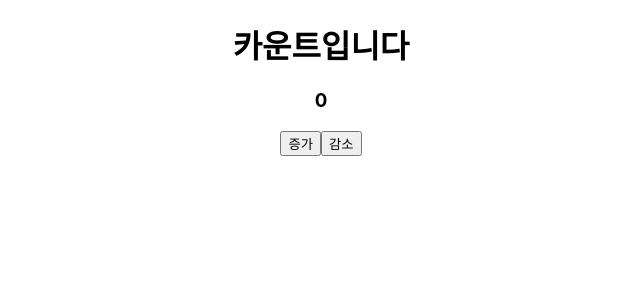
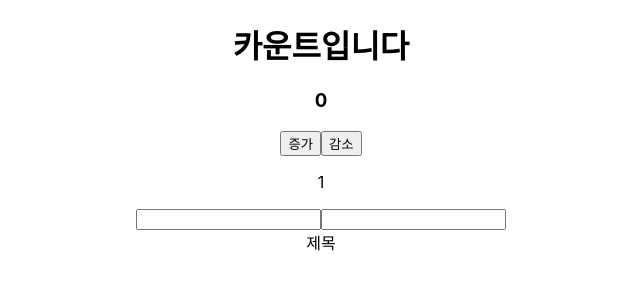
Before and after one commit to hj-Seong/green-react-redux, a React (Create React App) app in the folder redux-app/: page / in a window 1280 px wide. Shown: the top 300 px of the page, without its empty margins (319-959 px from the left). Built offline with nearby package versions, Linux system fonts and the light colour scheme.

Commit message:
1101 리덕스 모듈 컴바인

```diff
--- a/redux-app/src/App.js
+++ b/redux-app/src/App.js
@@ -1,10 +1,12 @@
 import './App.css';
 import CounterBox from './components/CounterBox';
+import Memo from './components/Memo';
 
 function App() {
   return (
     <div className="App">
       <CounterBox />
+      <Memo />
     </div>
   );
 }
--- a/redux-app/src/components/CounterBox.jsx
+++ b/redux-app/src/components/CounterBox.jsx
@@ -1,9 +1,11 @@
 import { useDispatch, useSelector } from "react-redux";
-import { increase } from "../modules/counter";
+import { change, increase } from "../modules/counter";
 
 const CounterBox = () => {
     // useSelector를 통해서 state의 원하는 값을 가져올수 있다
-    const number = useSelector((state)=>(state.number))
+    const number = useSelector((state)=>(state.counter.number))
+    const changeNum = useSelector((state)=>(state.counter.changeNum))
+
     // useDispatch를 통해서 사용할 함수를 가져옴
     const dispatch = useDispatch();
     return (
@@ -21,6 +23,12 @@ const CounterBox = () => {
             </button>
             {/** counter의 리듀서 함수를 수정해서 1씩 감소하는 버튼작성 */}
             <button onClick={()=>{dispatch({type:"decrease"})}}>감소</button>
+
+            {/** changeNum값을 바꿀 input */}
+            <p>{changeNum}</p>
+            <input type="text" onChange={(e)=>{dispatch({type:"change", payload :e.target.value })}}/>
+            <input type="text" onChange={(e)=>{dispatch( change(e.target.value) )}}/>
+
         </div>
     );
 }
--- /dev/null
+++ b/redux-app/src/components/Memo.jsx
@@ -0,0 +1,12 @@
+import { useSelector } from "react-redux";
+
+const Memo = () => {
+    const memolist = useSelector((state)=>state.memo.memolist)
+    return (
+        <div>
+            {memolist[0].title}
+        </div>
+    );
+}
+
+export default Memo;
--- a/redux-app/src/index.js
+++ b/redux-app/src/index.js
@@ -10,9 +10,11 @@ import {Provider} from "react-redux"
 import { createStore } from 'redux';
 // store에 추가할 couner state와 action
 import counter from './modules/counter';
+// rootReducer를 통해 한번에 묶어서 사용가능
+import rootReducer from './modules';
 
 //createStore를 이용하여 store 생성
-const store = createStore(counter)
+const store = createStore(rootReducer)
 
 const root = ReactDOM.createRoot(document.getElementById('root'));
 root.render(
--- a/redux-app/src/modules/counter.js
+++ b/redux-app/src/modules/counter.js
@@ -2,19 +2,26 @@
 // 초기값
 const initalState = {
     number : 0,
+    changeNum : 1
 }
 
 // dispatch에 들어갈 {type:"액션"} 객체를 함수로 만들어서 내보내줌
 export const increase = () => ({type:"increase"}) // 리턴값 객체
-
+export const decrease = () => ({type:"decrease"})
+            // 화살표함수도 동일하게 매개변수의 값을 받아올 수 있다
+export const change = (value) => ({type:"change" , payload : value})
 
 // 리듀서 함수
 function counter(state = initalState, action) {
     switch(action.type) {
         case "increase":
-            return { ...state , number : state.number+1};
+            const num = parseInt(state.changeNum)
+            console.log(num);
+            return { ...state , number : state.number+num};
         case "decrease":
-            return { ...state, number : state.number-1}
+            return { ...state, number : state.number-state.changeNum}
+        case "change":
+            return { ...state, changeNum : action.payload}
         default :
             return state;
     }
--- /dev/null
+++ b/redux-app/src/modules/index.js
@@ -0,0 +1,11 @@
+// 작성한 리덕스 모듈을 하나로 묶어서 사용
+import { combineReducers } from "redux";
+
+// 작성한 리덕스 모듈을 가져옴
+import counter from "./counter";
+import memo from "./memo";
+
+// 작성한 리덕스를 객체로 묶어서 내보냄
+const rootReducer = combineReducers({counter, memo});
+
+export default rootReducer
--- /dev/null
+++ b/redux-app/src/modules/memo.js
@@ -0,0 +1,21 @@
+// 메모배열 저장
+// 초기값
+const initalState = {
+    memolist : [
+        {
+            id : 1,
+            title : "제목",
+            text : "내용"
+        }
+    ]
+}
+
+// 리듀서값 작성
+function memo(state=initalState, action) {
+    switch(action.type) {
+        default:
+            return state;
+    }
+}
+
+export default memo;
```
